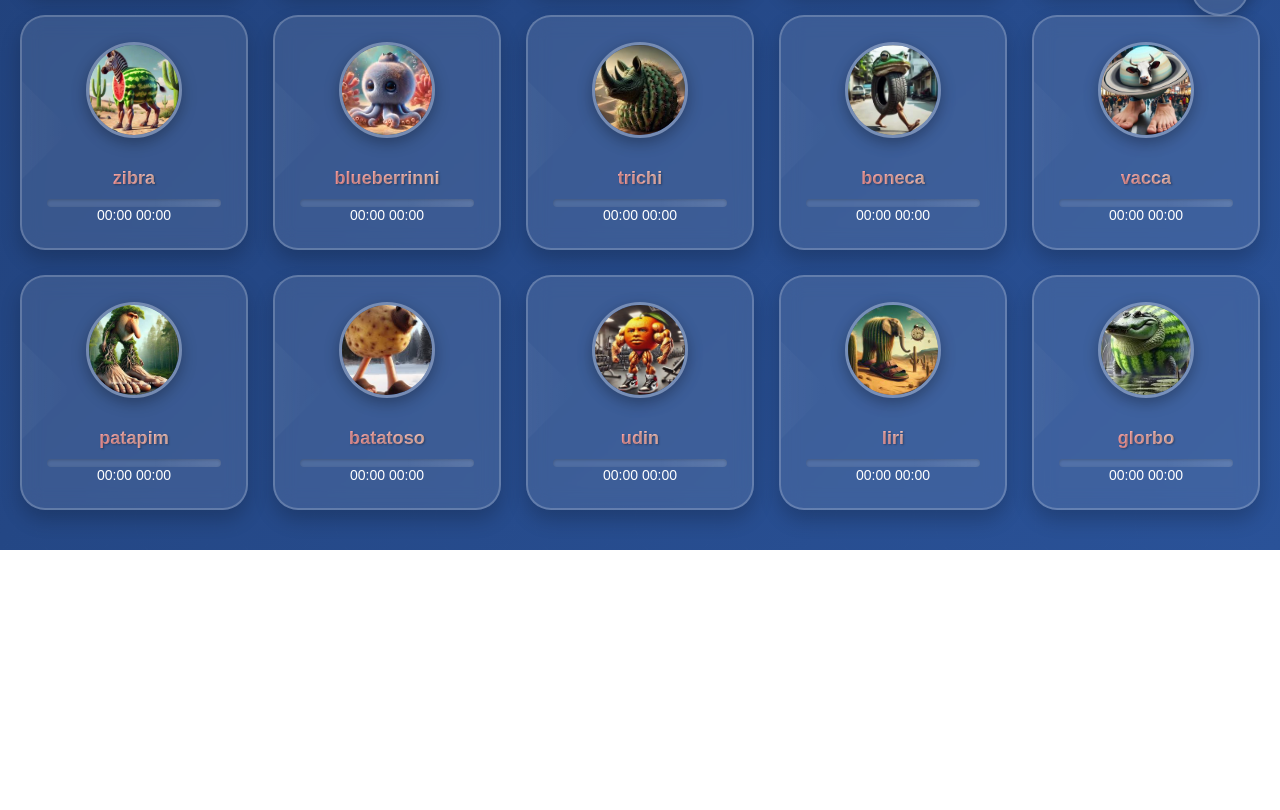
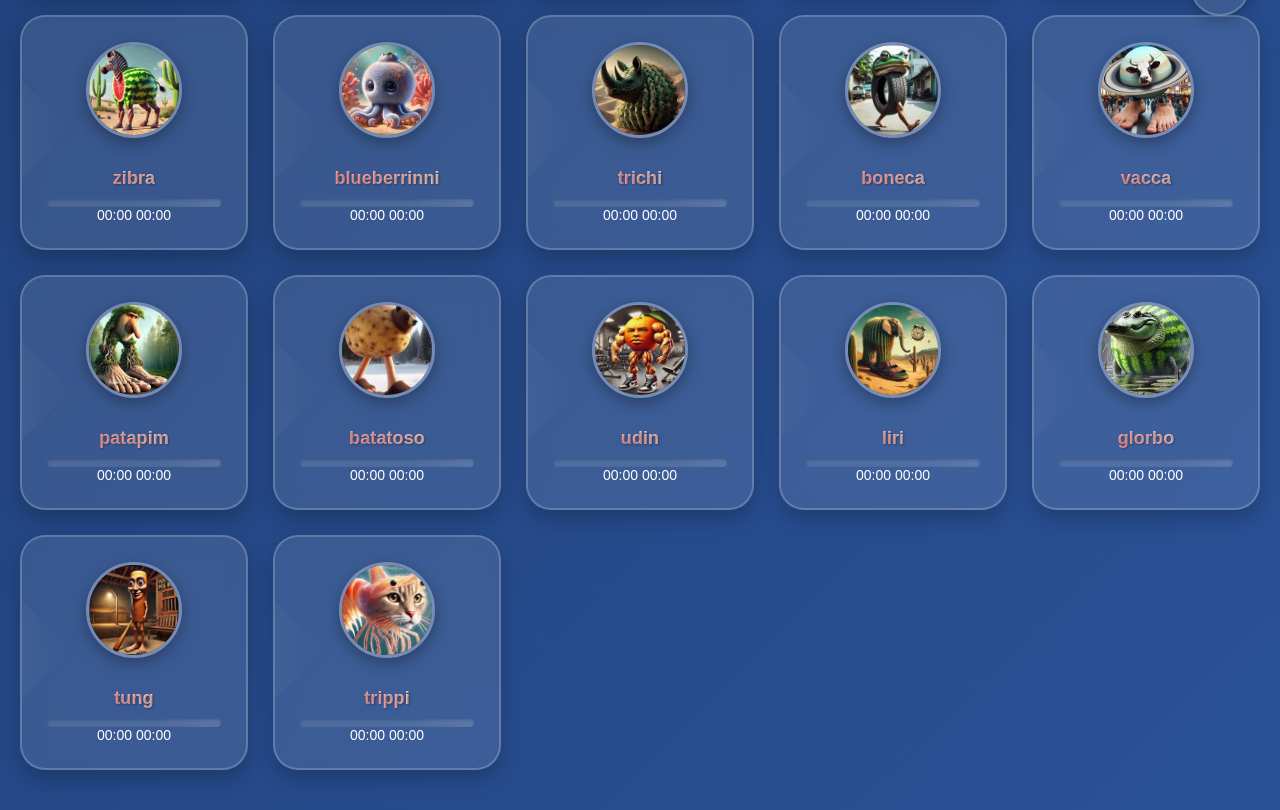
Before and after one commit to Saucissonuwu/brainrot, a plain HTML site: page index.html in a window 1280 px wide. Shown: the part 754-1564 px from the top of the page. Before the commit the page ends 1304 px from the top, so only its background shows below. Drawn offline with Linux system fonts and the light colour scheme.

Commit message:
Update index.html

```diff
--- a/index.html
+++ b/index.html
@@ -506,6 +506,28 @@
                 <span class="total-time">00:00</span>
             </span>
         </button>
+         <button class="sound-button" onclick="playSound('tung')">
+            <img src="tung.jpg" alt="tung">
+            <span class="sound-name"> tung</span>
+            <div class="progress-container">
+                <div class="progress-bar"></div>
+            </div>
+            <span class="time-display">
+                <span class="current-time">00:00</span>
+                <span class="total-time">00:00</span>
+            </span>
+        </button>
+         <button class="sound-button" onclick="playSound('trippi')">
+            <img src="trippi.jpg" alt="trippi">
+            <span class="sound-name"> trippi</span>
+            <div class="progress-container">
+                <div class="progress-bar"></div>
+            </div>
+            <span class="time-display">
+                <span class="current-time">00:00</span>
+                <span class="total-time">00:00</span>
+            </span>
+        </button>
     </div>
     <div class="global-controls">
         <button class="control-button" onclick="togglePause()">⏸️</button>
@@ -532,7 +554,9 @@
             'batatoso' : 'batatoso.mp3',
             'udin' : 'udin.mp3',
             'liri' : 'liri.mp3',
-            'glorbo' : 'glorbo.mp3'
+            'glorbo' : 'glorbo.mp3',
+            'trippi' : 'trippi.mp3',
+            'tung' : 'tung.mp3',
         };
 
         let currentAudio = null;
```
